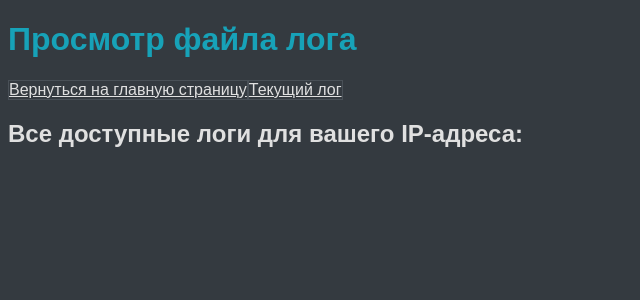
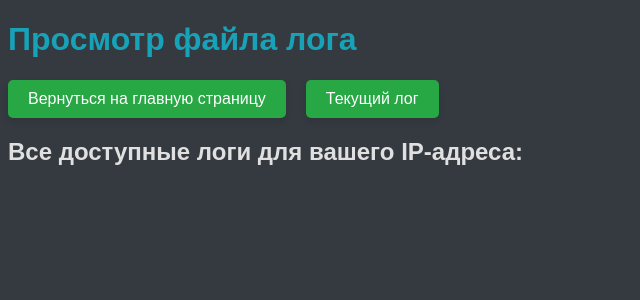
Before and after one commit to Piton2306/Auto_Client, a Flask app: template templates/view_log.html in a window 1280 px wide. Shown: the top 300 px of the page, without its empty margins (0-640 px from the left). Run offline with Flask 2, Linux system fonts and the light colour scheme; the template is opened without the code that fills it, so the values that code supplies are empty; parts of the project's set-up code (start-up, migrations or seed data) failed here and were passed over.

Commit message:
Стилизация кнопок "Вернуться на главную страницу" и "Текущий лог" в зеленом стиле и их разведение друг от друга
- Убрано подчеркивание текста в кнопках.
- Добавлены современные стили для кнопок, включая зеленый фон, белый текст, скругленные углы и тени.
- Добавлены эффекты при наведении и нажатии на кнопки для улучшения пользовательского опыта.

```diff
--- a/static/styles.css
+++ b/static/styles.css
@@ -14,34 +14,37 @@ h1 {
     margin-bottom: 20px;
 }
 
-.link-container a {
-    background-color: #343a40;
-
-    color: #e0e0e0;
-    border: 1px solid #495057;
-}
-.link-container focus {
-    border-color: #17a2b8;
-    box-shadow: 0 0 0 0.2rem rgba(23, 162, 184, 0.25);
+.link-container .spaced-link {
+    margin-right: 20px; /* Добавляем отступ справа для каждого элемента */
 }
 
-
-
-.link-container a:hover {
-    text-decoration: underline;
+.link-container .spaced-link:last-child {
+    margin-right: 0; /* Убираем отступ для последнего элемента */
 }
 
-.form-control {
-    background-color: #343a40;
-    color: #e0e0e0;
-    border: 1px solid #495057;
+.btn {
+    background-color: #28a745; /* Зеленый фон */
+    color: #fff; /* Белый текст */
+    border: none;
+    padding: 10px 20px;
+    text-decoration: none;
+    border-radius: 5px;
+    transition: background-color 0.3s, transform 0.3s;
+    box-shadow: 0 4px 6px rgba(0, 0, 0, 0.1);
 }
 
-.form-control:focus {
-    border-color: #17a2b8;
-    box-shadow: 0 0 0 0.2rem rgba(23, 162, 184, 0.25);
+.btn:hover {
+    background-color: #218838; /* Темно-зеленый фон при наведении */
+    transform: translateY(-2px);
+    box-shadow: 0 6px 8px rgba(0, 0, 0, 0.2);
 }
 
-.btn-primary, .btn-success, .btn-info, .btn-secondary {
-    border-radius: 5;
+.btn:focus {
+    outline: none;
 }
+
+.btn:active {
+    background-color: #1e7e34; /* Еще более темный зеленый фон при нажатии */
+    transform: translateY(0);
+    box-shadow: 0 4px 6px rgba(0, 0, 0, 0.1);
+}
--- a/templates/view_log.html
+++ b/templates/view_log.html
@@ -8,8 +8,8 @@
 <body>
     <h1>Просмотр файла лога</h1>
     <div class="link-container">
-        <a href="/">Вернуться на главную страницу</a>
-        <a href="/view_log" class="current-log-link">Текущий лог</a>
+        <a href="/" class="btn spaced-link">Вернуться на главную страницу</a>
+        <a href="/view_log" class="btn spaced-link current-log-link">Текущий лог</a>
     </div>
     {% if current_log_file %}
         <h2>Текущий лог: {{ current_log_file }}</h2>
```
